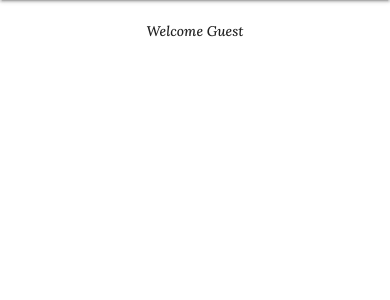
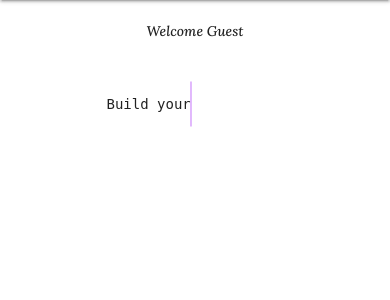
Before and after one commit to farrukh-ahm/ink_blog, a Django app: page / in a window 390 px wide. Shown: the part 56-356 px from the top of the page. Run offline with Django 3.2, Linux system fonts and the light colour scheme; data that the repository does not hold is empty.

Commit message:
Add typing ffect on index page. Change the layout of the images for smaller devices

```diff
--- a/ink_blog/settings.py
+++ b/ink_blog/settings.py
@@ -30,7 +30,7 @@ SECRET_KEY = os.environ.get('SECRET_KEY')
 # SECURITY WARNING: don't run with debug turned on in production!
 DEBUG = True
 
-ALLOWED_HOSTS = ['ink-blog.up.railway.app']
+ALLOWED_HOSTS = ['ink-blog.up.railway.app' , '*']
 
 
 # Application definition
--- a/static/css/style.css
+++ b/static/css/style.css
@@ -88,6 +88,117 @@ textarea:focus{
     font-family: 'Oswald', sans-serif;
 }
 
+.typing-container{
+
+    block-size: 8rem;
+    /* background-color: #FF9E86; */
+
+}
+
+.typing-list{
+
+    list-style: none;
+    height: 90px;
+    line-height: 90px;
+    overflow: hidden;
+    position: absolute;
+    top: 16%;
+    left: 50%;
+    transform: translateX(-50%);
+    /* inline-size: min(); */
+    /* margin: auto; */
+
+}
+
+.typing-texts{
+
+    font-family: monospace;
+    font-size: 2.5em;
+    inline-size: min(max-content, 100vw);
+    /* border: 1px solid blue ; */
+    position: relative;
+    top: 0;
+    animation: sliding 9s steps(3) infinite;
+
+}
+
+
+.typing-texts::before {
+
+    content: '';
+    position: absolute;
+    top: 0;
+    left: 0;
+    height: 100%;
+    width: 100%;
+    border-left: 1px solid rgb(196, 116, 250);
+    background-color: #fff;
+    animation: typing 3s steps(19) infinite;
+
+}
+
+@media (max-width: 875px){
+
+    .typing-container{
+        block-size: 5rem;
+    }
+
+    .typing-list{
+
+        top: 12%;
+        left: 50%;
+        transform: translateX(-50%);
+
+    }
+
+    .typing-texts{
+        font-size: 1.5em;
+    }
+    .typing-texts::before{
+        height: 50% !important;
+        top: 50%;
+        transform: translateY(-50%);
+    }
+
+
+}
+
+@media (max-width: 500px){
+
+    .typing-container{
+        block-size: 5rem;
+    }
+
+
+    .typing-texts{
+        font-size: 1em;
+    }
+    /* .typing-texts::before{
+        height: 50% !important;
+        top: 50%;
+        transform: translateY(-50%);
+    } */
+}
+
+@keyframes typing {
+
+    40%, 60%{
+        /* left: calc(100% + 10px); */
+        left: 100%;
+      }
+      100%{
+        left: 0;
+      }
+
+}
+
+@keyframes sliding {
+
+    to{
+        top: -270px;
+}
+
+}
 
 /* --------------------------------------------------------------------------------------------------------------- */
 /* --------------------------------------------- AUTH PAGES ----------------------------------------------------- */
@@ -138,10 +249,20 @@ textarea{
     /* background-color: aqua; */
 }
 
+@media (max-width: 450px){
+    .post-image {
+        block-size: 25rem;
+        inline-size: 20rem;
+    }
+}
+
 .post-image > img {
     block-size: 100%;
     inline-size: 100%;
     border-radius: 10px;
+    background-position: center;
+    background-size: cover;
+    background-repeat: no-repeat;
 }
 
 .post-content{
--- a/templates/index.html
+++ b/templates/index.html
@@ -7,6 +7,16 @@
             <a href=""><i class="material-icons">add_circle_outline</i> Add</a>
         </div>
     </div> -->
+
+    <div class="typing-container">
+
+        <ul class="typing-list">
+            <li class="typing-texts">Share your thoughts.</li>
+            <li class="typing-texts">Tell us your Story..</li>
+            <li class="typing-texts">Build your community!</li>
+        </ul>
+
+    </div>
 
     {% if user.is_authenticated %}
         <div class="add">
--- a/templates/post_detail.html
+++ b/templates/post_detail.html
@@ -4,7 +4,7 @@
 {% block content %}
 
     <div class="row article-container">
-        <div class="col s12 m8 l8 offset-m3 offset-l2">
+        <div class="col s12 m8 l8 offset-m2 offset-l2">
             <h4 class="center purple-text text-lighten-1 post-title">{{post_detail.title}}</h4>
         </div>
         <div class="col s12 m10 l8 offset-m1 offset-l2 post-image">
--- a/templates/post_edit.html
+++ b/templates/post_edit.html
@@ -7,8 +7,8 @@
         <form action="{% url 'post_edit' request.user post.slug %}" method="post" enctype="multipart/form-data">
             {{edit_form.as_p}}
             {% csrf_token %}
-            <button class="btn-small">Save</button>
-            <a href="/" class="btn-small">Cancel</a>
+            <button class="btn-small purple lighten-1">Save</button>
+            <a href="/" class="btn-small red accent-2">Cancel</a>
         </form>
     </div>
 
```
Also changed, not shown: .gitpod.yml (added), README.md (added).
